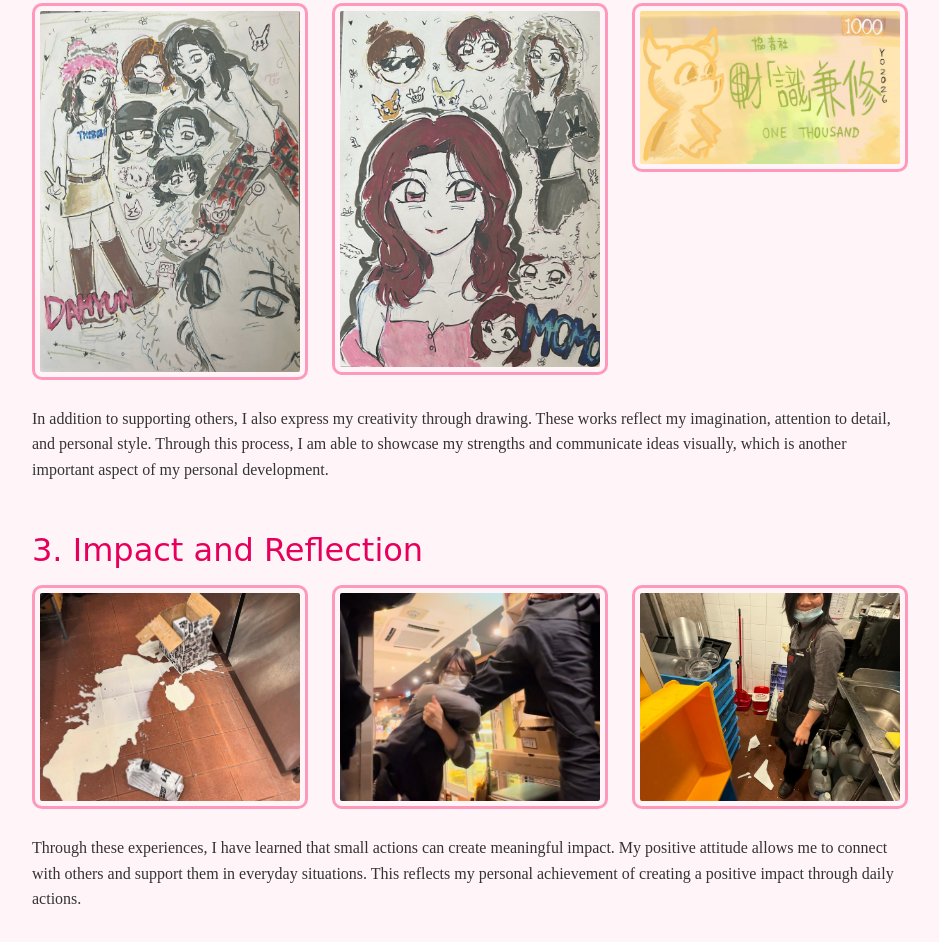
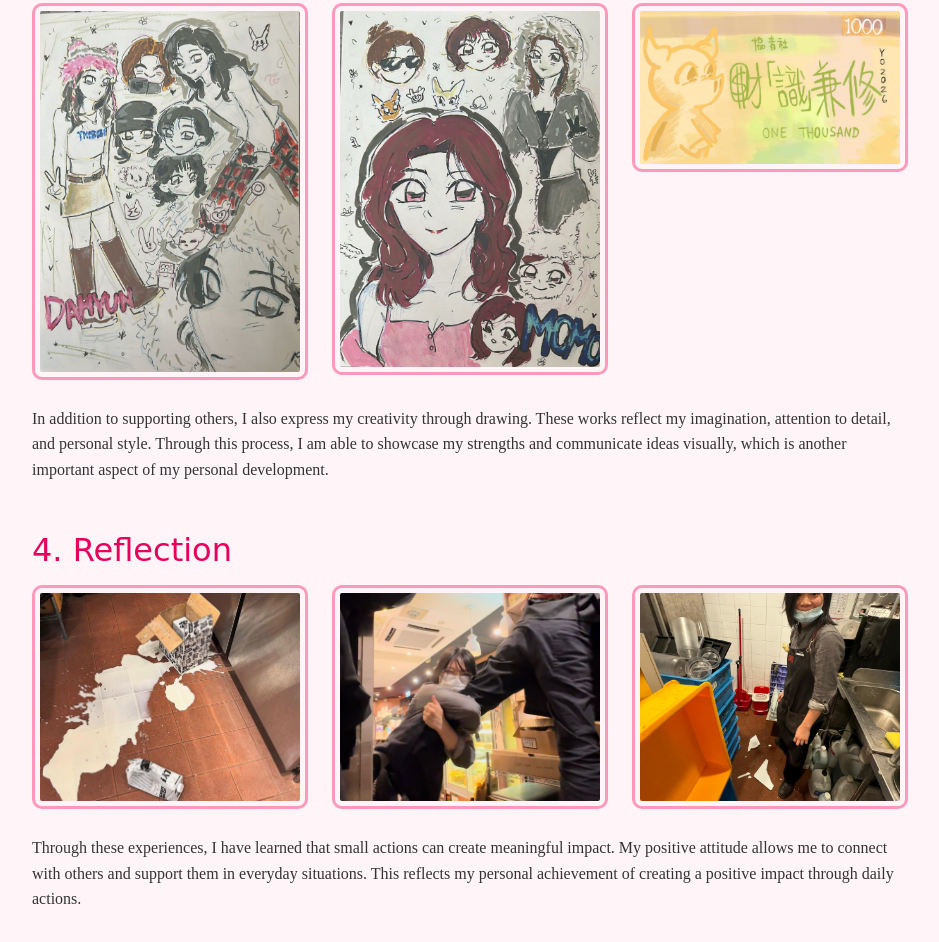
Before and after one commit to cooo1111/indi_proj, a plain HTML site: page index.html in a window 1280 px wide. Shown: the part 1492-2434 px from the top of the page, without its empty margins (170-1109 px from the left). Drawn offline with nearby package versions, Linux system fonts and the light colour scheme; a web font is replaced by a local one.

Commit message:
Update index.html

```diff
--- a/index.html
+++ b/index.html
@@ -102,7 +102,7 @@
 </div>
 <!-- Section 3 -->
 <div class="container mt-5 mb-5">
-    <h2>3. Impact and Reflection</h2>
+    <h2>4. Reflection</h2>
 
     <div class="row mt-3">
         <div class="col-md-4"><img src="image/image77.jpeg" class="img-fluid"></div>
```
